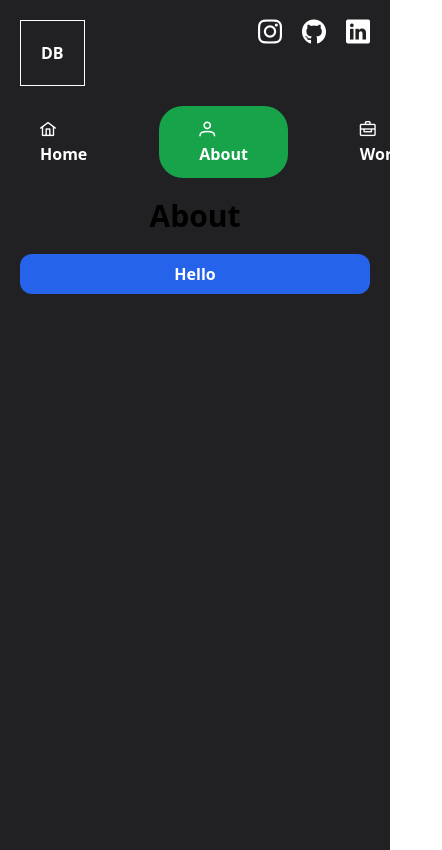
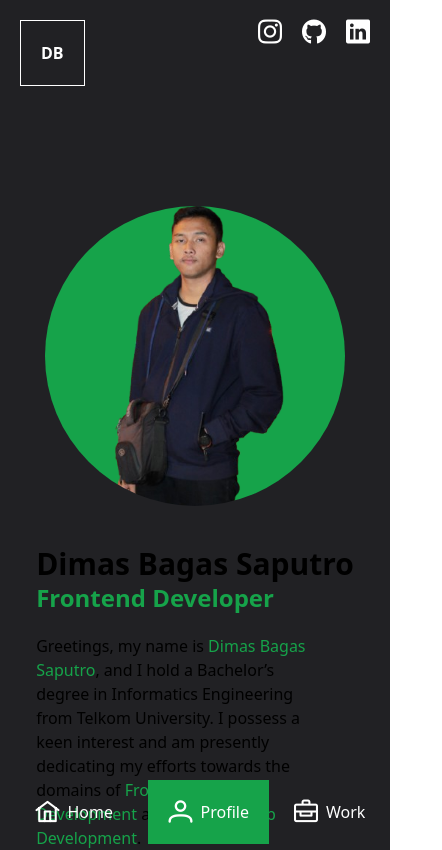
Before and after one commit to Diba15/belajar-vue, a Vue app: page /About in a window 390 px wide. Shown: the top 850 px of the page, 442 px wide, since content can reach past the window. Built offline with nearby package versions, Linux system fonts and the light colour scheme.

Commit message:
Make profile and mobile navigation

```diff
--- a/src/App.vue
+++ b/src/App.vue
@@ -1,16 +1,17 @@
 <script setup>
 import AppMenus from '@/components/AppMenus.vue'
 import {RouterView} from 'vue-router'
+import BottomNavigation from '@/components/BottomNavigation.vue'
 </script>
 
 <template>
   <div class="bg-[#212124] scroll-smooth">
     <custom-navbar class="sticky top-0" />
     <AppMenus
-      class="sticky top-0 max-w-fit md:w-full mx-auto text-white font-bold md:mx-0 md:-ms-10 md:top-1/3"
+      class="sticky hidden md:flex top-0 max-w-fit md:w-full mx-auto text-white font-bold md:mx-0 md:-ms-10 md:top-1/3"
     />
     <RouterView class="animate-showFromTop" />
-    <custom-footer />
+    <BottomNavigation class="flex md:hidden" />
   </div>
 </template>
 
--- a/src/components/AppMenus.vue
+++ b/src/components/AppMenus.vue
@@ -17,7 +17,7 @@ import { RouterLink } from 'vue-router'
       to="/About"
       id="aboutNav"
       class="cursor-pointer py-3 px-10 rounded-3xl transition-all duration-300 ease-in-out translate-x-0 hover:translate-x-4 hover:bg-green-600 md:pe-10 md:ps-16"
-      ><i class="pi pi-user"></i> About
+      ><i class="pi pi-user"></i> Profile
     </RouterLink>
     <RouterLink
       to="/Work"
--- /dev/null
+++ b/src/components/BottomNavigation.vue
@@ -0,0 +1,36 @@
+<script setup>
+defineOptions({
+  name: "BottomNavigation",
+})
+</script>
+
+<template class="sticky bottom-0">
+  <nav
+    class="text-white flex justify-between fixed bottom-0 left-0 right-0"
+  >
+    <RouterLink to="/" class="flex items-center w-full gap-2 p-5 mx-auto text-center justify-center RouterLink">
+      <i class="pi pi-home text-2xl"></i>
+      <span>Home</span>
+    </RouterLink>
+    <RouterLink to="/About" class="flex items-center w-full gap-2 mx-auto text-center justify-center RouterLink">
+      <i class="pi pi-user text-2xl"></i>
+      <span>Profile</span>
+    </RouterLink>
+    <RouterLink to="/Work" class="flex items-center w-full gap-2 mx-auto text-center justify-center RouterLink">
+      <i class="pi pi-briefcase text-2xl"></i>
+      <span>Work</span>
+    </RouterLink>
+  </nav>
+</template>
+
+<style scoped>
+  .RouterLink {
+    transition: all 0.2s ease-in-out;
+  }
+  .RouterLink:hover {
+    transform: scale(1.1);
+  }
+  .RouterLink:active {
+    transform: scale(1.05);
+  }
+</style>
--- a/src/pages/About.vue
+++ b/src/pages/About.vue
@@ -1,16 +1,34 @@
 <script setup>
-import MainButton from '@/components/Button.vue'
-
 defineOptions({
   name: 'AboutMe',
 })
 </script>
 
 <template>
-  <div class="py-5 flex flex-col min-h-screen gap-5 max-w-screen-md mx-auto px-5 dark:text-white">
-    <h1 class="font-bold text-center text-3xl">About</h1>
-    <MainButton button-name="Hello" />
+  <div
+    class="flex flex-col-reverse md:flex-row flex-shrink min-h-screen gap-10 md:gap-48 max-w-screen-2xl mx-auto items-center md:items-stretch justify-center dark:text-white"
+  >
+    <div class="max-h-fit">
+      <h1 class="font-bold text-3xl">Dimas Bagas Saputro</h1>
+      <h3 class="font-bold text-2xl text-green-600">Frontend Developer</h3>
+      <p class="mt-5 max-w-72">
+        Greetings, my name is <span class="text-green-600">Dimas Bagas Saputro</span>, and I hold a Bachelor’s degree in Informatics
+        Engineering from Telkom University. I possess a keen interest and am presently dedicating my
+        efforts towards the domains of <span class="text-green-600">Frontend Web Development</span> and <span class="text-green-600">Backend Web Development</span>.
+      </p>
+    </div>
+    <div class="max-h-fit">
+      <img src="@/assets/Dimas.png" alt="Illustration Coffee" class="img" />
+    </div>
   </div>
 </template>
 
-<style scoped></style>
+<style scoped>
+.img {
+  width: 300px;
+  height: 300px;
+  object-position: bottom;
+  border-radius: 50%;
+  object-fit: cover;
+}
+</style>
```
Also changed, not shown: src/assets/Dimas.png (added).
